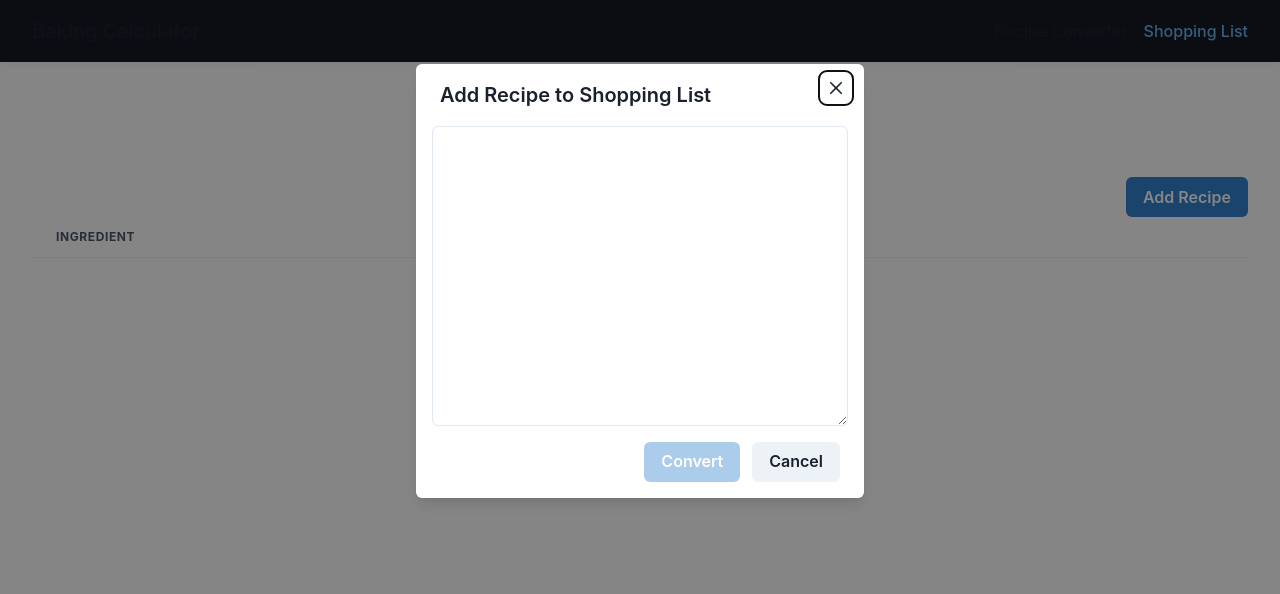
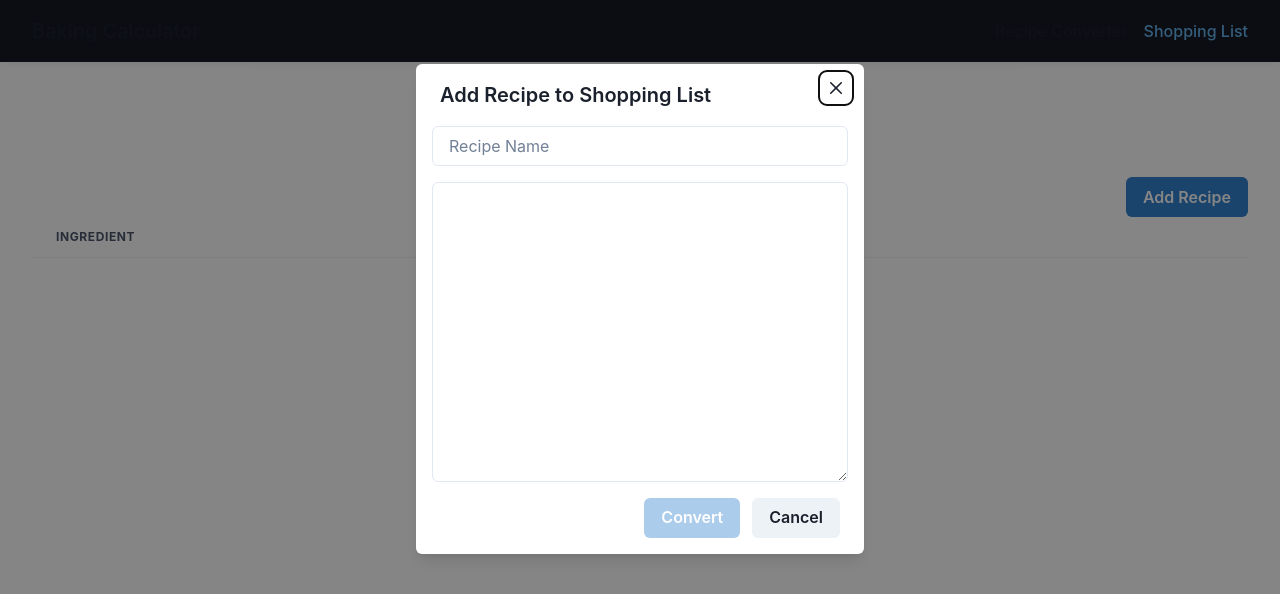
Before and after one commit to meghandoherty/baking-calculator, a React (Vite) app: page /baking-calculator/shopping-list in a window 1280 px wide. Both pictures are taken after a click on the button "Add Recipe". Shown: the top 594 px of the page. Built offline with nearby package versions, Linux system fonts and the light colour scheme.

Commit message:
add recipe name to shopping list modal

```diff
--- a/src/App.css
+++ b/src/App.css
@@ -163,4 +163,7 @@ nav {
 
 .modal-body {
   margin: 0 1rem;
+  display: flex;
+  flex-direction: column;
+  gap: 1rem;
 }
--- a/src/components/AddRecipeModal/ModalRecipeInput.tsx
+++ b/src/components/AddRecipeModal/ModalRecipeInput.tsx
@@ -1,16 +1,33 @@
+import { Input } from "@chakra-ui/react";
 import RecipeTextArea from "../RecipeTextArea";
 
 interface ModalRecipeInputProps {
   recipe: string;
   setRecipe: React.Dispatch<React.SetStateAction<string>>;
+  recipeName: string;
+  setRecipeName: React.Dispatch<React.SetStateAction<string>>;
 }
 
-const ModalRecipeInput = ({ recipe, setRecipe }: ModalRecipeInputProps) => {
+const ModalRecipeInput = ({
+  recipe,
+  setRecipe,
+  recipeName,
+  setRecipeName,
+}: ModalRecipeInputProps) => {
   const onInputChange = (e: React.ChangeEvent<HTMLTextAreaElement>) => {
     setRecipe(e.target.value);
   };
 
-  return <RecipeTextArea recipe={recipe} onInputChange={onInputChange} />;
+  return (
+    <>
+      <Input
+        value={recipeName}
+        onChange={(e) => setRecipeName(e.target.value)}
+        placeholder="Recipe Name"
+      />
+      <RecipeTextArea recipe={recipe} onInputChange={onInputChange} />
+    </>
+  );
 };
 
 export default ModalRecipeInput;
--- a/src/components/AddRecipeModal/index.tsx
+++ b/src/components/AddRecipeModal/index.tsx
@@ -30,6 +30,7 @@ const AddRecipeModal = ({
   addRecipe,
 }: AddRecipeModalProps) => {
   const [recipe, setRecipe] = useState("");
+  const [recipeName, setRecipeName] = useState("");
   const [convertedRecipe, setConvertedRecipe] = useState<
     IngredientConversionInformation[]
   >([]);
@@ -38,6 +39,7 @@ const AddRecipeModal = ({
   const closeAndResetModal = () => {
     onClose();
     setRecipe("");
+    setRecipeName("");
     setStep("add-recipe");
   };
 
@@ -67,7 +69,7 @@ const AddRecipeModal = ({
       }
 
       addRecipe({
-        recipeName: "test",
+        recipeName,
         ingredients: ingredientSums,
         miscIngredients,
       });
@@ -84,7 +86,12 @@ const AddRecipeModal = ({
 
         <div className="modal-body">
           {step === "add-recipe" ? (
-            <ModalRecipeInput recipe={recipe} setRecipe={setRecipe} />
+            <ModalRecipeInput
+              recipe={recipe}
+              setRecipe={setRecipe}
+              recipeName={recipeName}
+              setRecipeName={setRecipeName}
+            />
           ) : (
             <MobdalConversionVerify
               convertedRecipe={convertedRecipe}
--- a/src/pages/ShoppingList.tsx
+++ b/src/pages/ShoppingList.tsx
@@ -48,8 +48,12 @@ const ShoppingList = () => {
           <Thead>
             <Tr>
               <Th>Ingredient</Th>
-              {shoppingListRecipes.map((_, idx) => (
-                <Th key={idx}>Recipe {idx + 1}</Th>
+              {shoppingListRecipes.map((recipe, idx) => (
+                <Th key={idx}>
+                  {recipe.recipeName.length > 0
+                    ? recipe.recipeName
+                    : `Recipe ${idx + 1}`}
+                </Th>
               ))}
               <Th>Total</Th>
             </Tr>
--- a/src/types.ts
+++ b/src/types.ts
@@ -72,3 +72,9 @@ export type IngredientConversionInformation = {
   measurementInGrams?: number | number[];
   metricUnit?: string; // only used if metric provided in originalLine
 };
+
+export type RecipeForShoppingList = {
+  recipeName: string;
+  ingredients: Record<string, number>;
+  miscIngredients: string[];
+};
```
